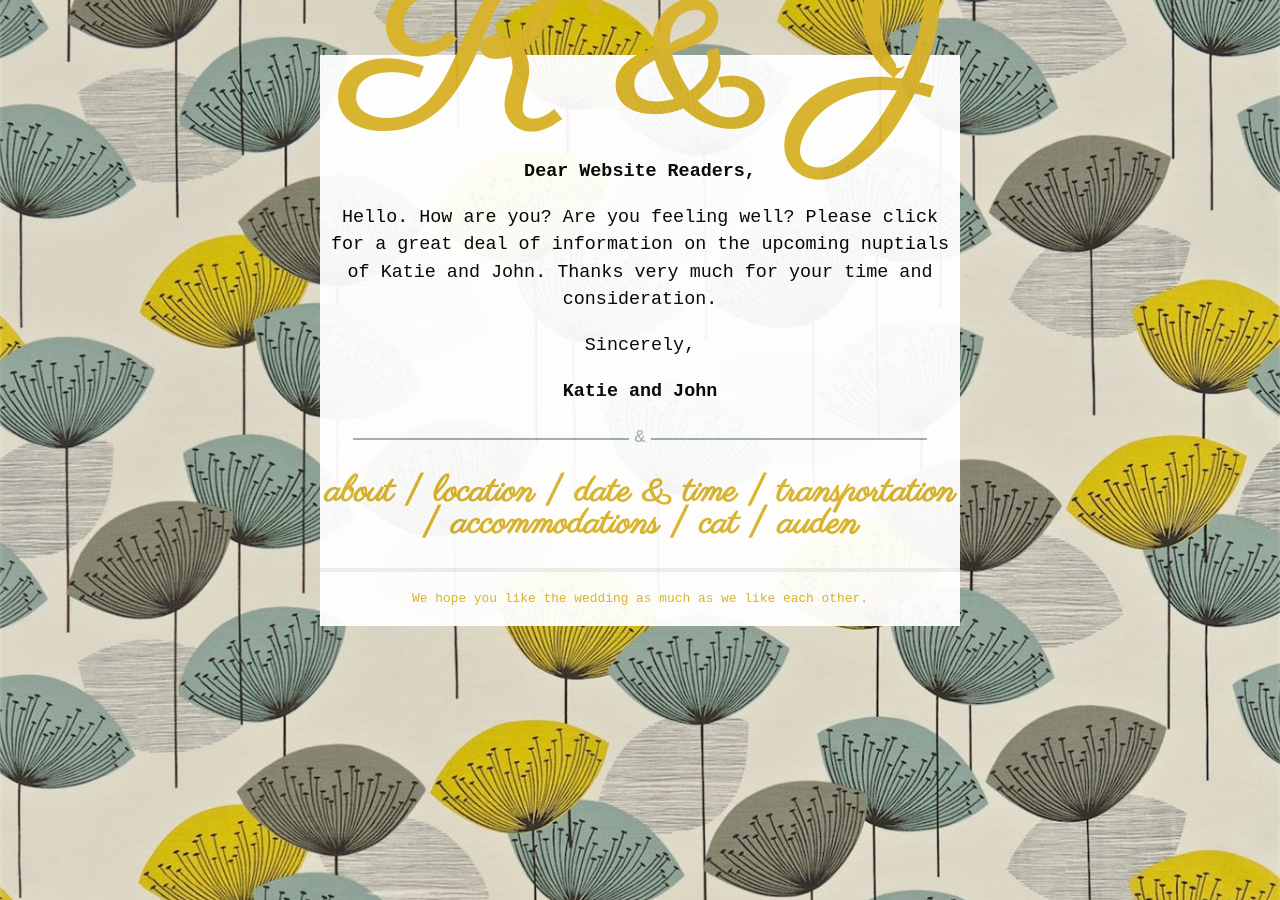
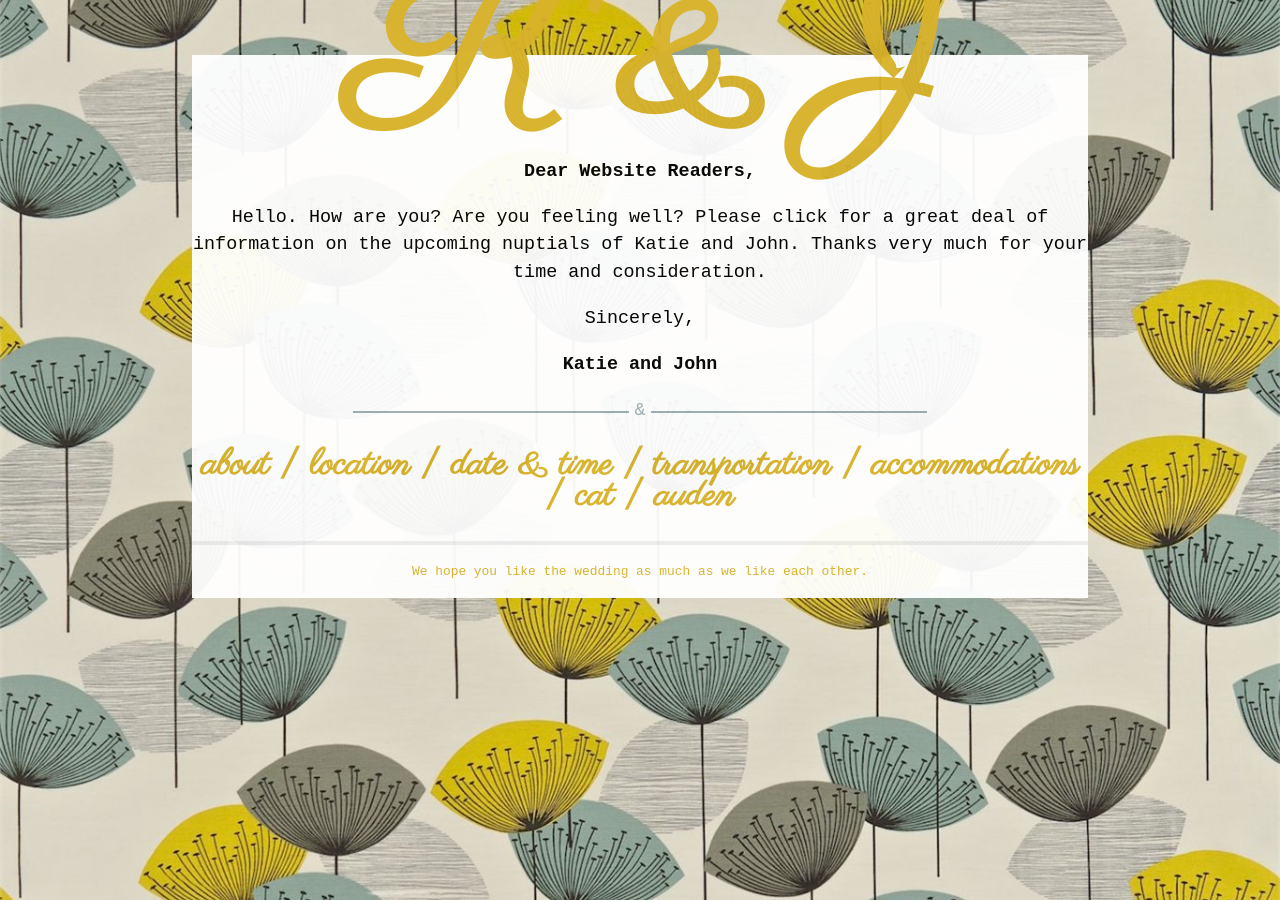
Before and after one commit to jrladd/kmarriesj, a Jekyll site: the page built from index.md, in a window 1280 px wide. Built offline with Jekyll 4.4.1, drawn with Linux system fonts in a browser that asks for light colours; Markdown is read by kramdown in place of the engine named in the settings.

Commit message:
add responsive design elements

```diff
--- a/css/main.css
+++ b/css/main.css
@@ -55,7 +55,7 @@
 .site {
   font-size: 115%;
   text-align: center;
-  width: 50%;
+  width: 70%;
   margin: 3em auto 2em;
   line-height: 1.5em;
   background-color: #FFF;
@@ -148,11 +148,10 @@
 
 	.site { width: 90%; }
 	.pipe { display: none; }
-	.header a { font-size: 150% }
-	.title a { font-size: 500% }
+	.header a {
+		font-size: 150%;
+		display: block;
+	}
+	.title a { font-size: 500%; }
 	.content { display: none; }
-	.header a:before {
-		content:    ‘\a’ ;
-		white-space:    pre ;
-	}
 }
```
